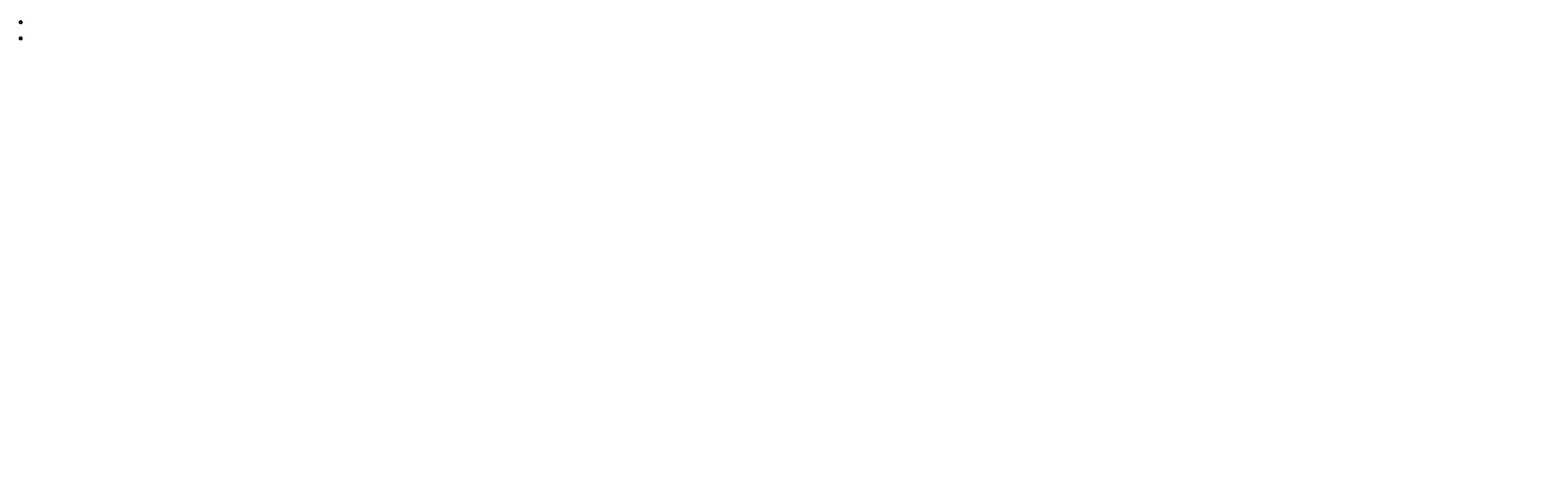
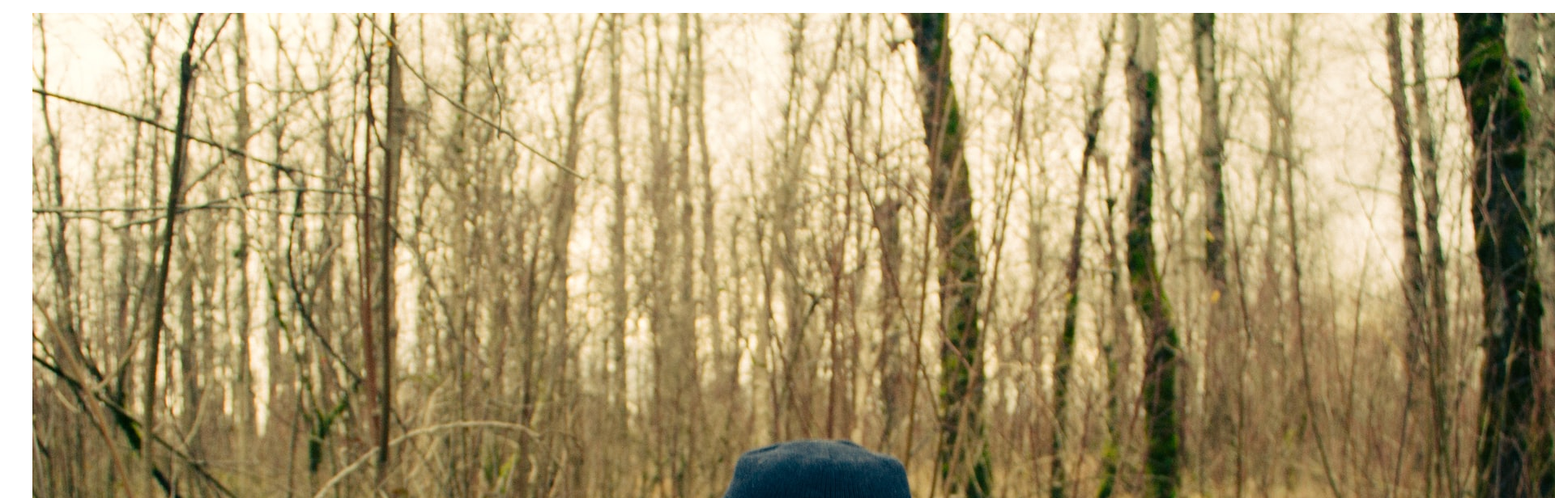
Before and after one commit to amirho3einb/next.js-project-time, a Next.js app: page / in a window 1280 px wide. Shown: the top 616 px of the page at 81% size, 1920 px wide, since content can reach past the window. Built offline with nearby package versions, Linux system fonts and the light colour scheme.

Commit message:
Adding More React Components & Connecting Components

```diff
--- a/components/events/event-item.js
+++ b/components/events/event-item.js
@@ -1,5 +1,34 @@
-const EventItem = () => {
-  return <li></li>;
+import Link from "next/link";
+
+const EventItem = ({ title, image, date, location, id }) => {
+  const humanReadableDate = new Date(date).toLocaleDateString("en-US", {
+    day: "numeric",
+    month: "numeric",
+    year: "numeric",
+  });
+
+  const formattedAddress = location.replace(", ", "\n");
+
+  const exploreLink = `/events/${id}`;
+  return (
+    <li>
+      <img src={"/" + image} alt={title} />
+      <div>
+        <div>
+          <h2>{title}</h2>
+          <div>
+            <time>{humanReadableDate}</time>
+          </div>
+          <div>
+            <address>{formattedAddress}</address>
+          </div>
+        </div>
+        <div>
+          <Link href={exploreLink}>Explore Event</Link>
+        </div>
+      </div>
+    </li>
+  );
 };
 
 export default EventItem;
--- a/components/events/event-list.js
+++ b/components/events/event-list.js
@@ -4,7 +4,14 @@
   return (
     <ul>
       {items.map((event) => (
-        <EventItem />
+        <EventItem
+          key={event.id}
+          id={event.id}
+          title={event.title}
+          location={event.location}
+          date={event.date}
+          image={event.image}
+        />
       ))}
     </ul>
   );
--- a/pages/index.js
+++ b/pages/index.js
@@ -1,12 +1,13 @@
+import EventList from "../components/events/event-list";
 import { getFeaturedEvents } from "../dummy-data";
 
 const HomePage = () => {
   const featuredEvents = getFeaturedEvents();
-  return <div>
-    <ul>
-      {featuredEvents.map((event)=> <li> </li>)}
-    </ul>
-  </div>;
+  return (
+    <div>
+      <EventList items={featuredEvents} />
+    </div>
+  );
 };
 
 export default HomePage;
```
